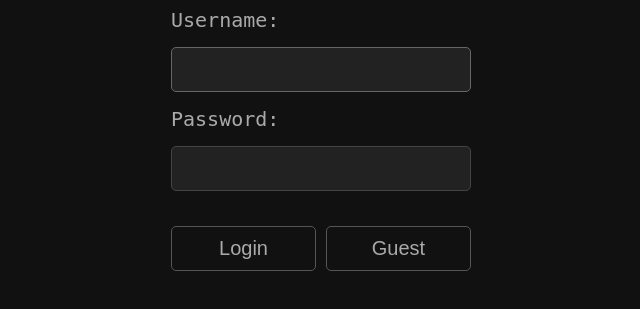
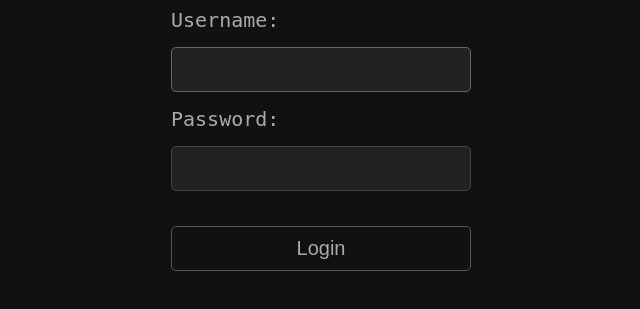
Before and after one commit to maksimKorzh/playok-go-client, an Electron app: page login.html in a window 1600 px wide. Shown: the part 305-614 px from the top of the page, without its empty margins (479-1119 px from the left). Drawn offline with Linux system fonts and the light colour scheme.

Commit message:
removed guest login

```diff
--- a/login.html
+++ b/login.html
@@ -16,7 +16,6 @@
       <input id="password" name="password" type="password" required autocomplete="current-password" />
       <div class="button-row">
         <button type="submit">Login</button>
-        <button onclick="window.playokAPI.connect({ 'username': 'guest', 'password': '' });">Guest</button>
       </div>
     </form>
   </div>
```
